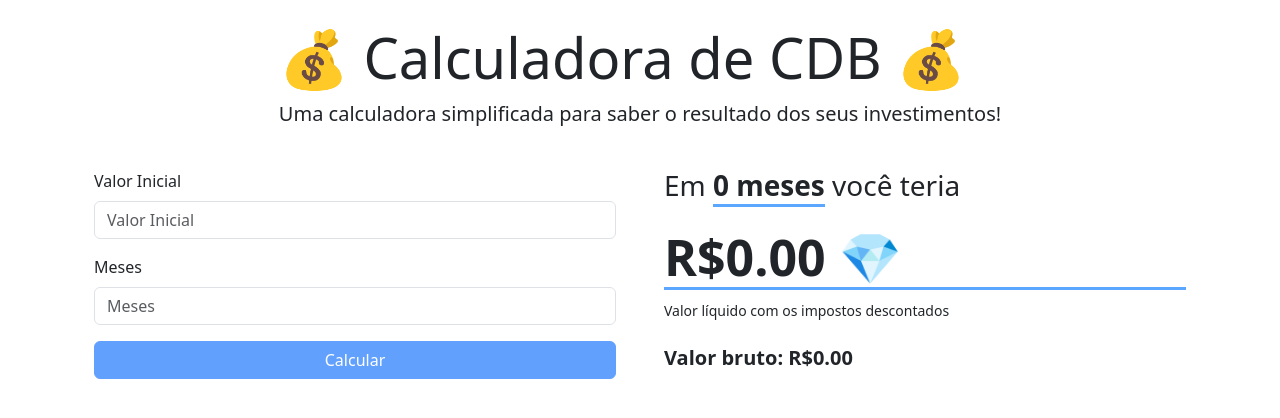
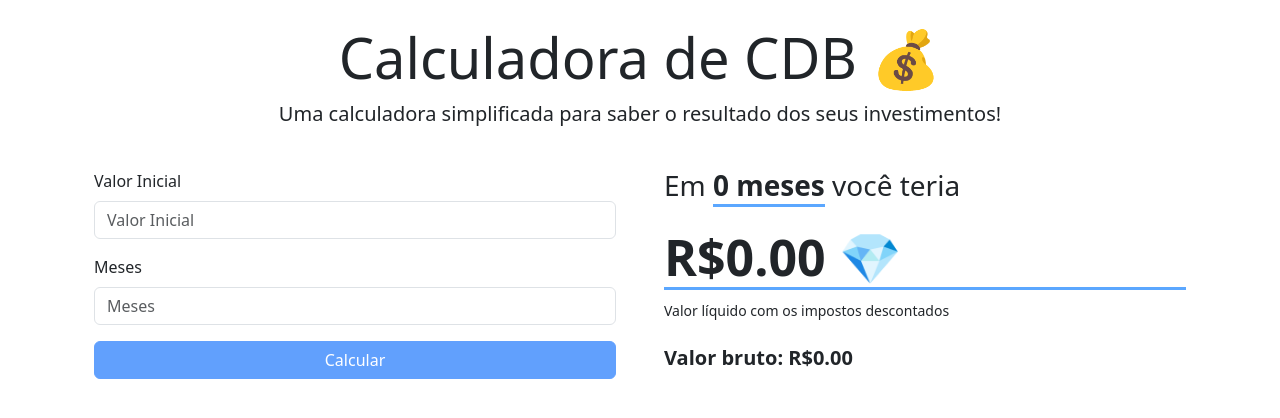
Before and after one commit to ThiagoAndradedev1/Calculo-CDB, an Angular app: page / in a window 1280 px wide. Shown: the top 418 px of the page. Built offline with nearby package versions, Linux system fonts and the light colour scheme.

Commit message:
Inclui ajustes de visual na home

```diff
--- a/src/app/home/home.component.html
+++ b/src/app/home/home.component.html
@@ -1,7 +1,7 @@
 <div class="d-flex justify-content-center mt-4">
   <div class="jumbotron jumbotron-fluid">
-    <div class="container">
-      <h1 class="display-4">💰 Calculadora de CDB 💰</h1>
+    <div class="container text-center">
+      <h1 class="display-4">Calculadora de CDB 💰</h1>
       <p class="lead">
         Uma calculadora simplificada para saber o resultado dos seus
         investimentos!
@@ -18,7 +18,7 @@
         (submitSimulationEvent)="submitSimulationEvent($event)"
       />
     </div>
-    <div class="col-12 col-lg-6">
+    <div class="col-12 col-lg-6 mt-4 mt-md-0">
       <app-simulation-results
         [discountedValue]="discountedValue()"
         [totalValue]="totalValue()"
```
